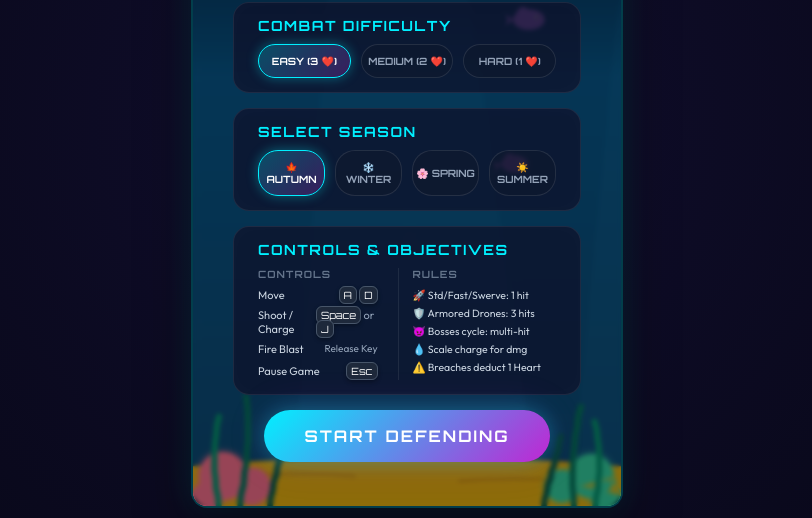
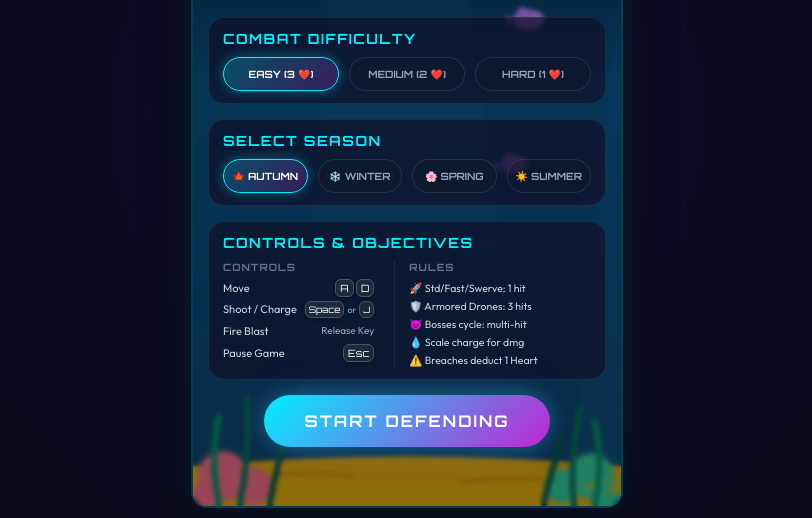
Before and after one commit to leunm/aqua-drones, a plain HTML site: page index.html in a window 1280 px wide. Shown: the part 285-803 px from the top of the page, without its empty margins (233-1045 px from the left). Drawn offline with Linux system fonts and the light colour scheme.

Commit message:
more spacing adjustments

```diff
--- a/index.html
+++ b/index.html
@@ -81,11 +81,11 @@
                                     </div>
                                 </li>
                                 <li>
-                                    <span>Shoot / Charge</span>
-                                    <div>
-                                        <span class="key-badge" style="padding: 2px 4px; font-size: 10px;">Space</span>
-                                        <span style="font-size: 11px; color: #94a3b8;">or</span>
-                                        <span class="key-badge" style="padding: 2px 4px; font-size: 10px;">J</span>
+                                    <span style="white-space: nowrap;">Shoot / Charge</span>
+                                    <div style="display: flex; align-items: center; gap: 3px; white-space: nowrap; flex-shrink: 0;">
+                                        <span class="key-badge" style="padding: 2px 3px; font-size: 9px;">Space</span>
+                                        <span style="font-size: 9px; color: #94a3b8;">or</span>
+                                        <span class="key-badge" style="padding: 2px 3px; font-size: 9px;">J</span>
                                     </div>
                                 </li>
                                 <li>
--- a/style.css
+++ b/style.css
@@ -123,7 +123,7 @@ canvas {
     flex-direction: column;
     justify-content: center; /* Center elements vertically now that they fit comfortably */
     align-items: center;
-    padding: 30px 40px;
+    padding: 30px 15px;
     z-index: 10;
     transition: opacity 0.3s ease, visibility 0.3s ease;
     overflow-y: auto; /* Fallback scrollbar if content overflows */
@@ -166,7 +166,7 @@ h1 {
     background: rgba(15, 15, 40, 0.7);
     border: 1px solid rgba(255, 255, 255, 0.08);
     border-radius: 16px;
-    padding: 14px 24px; /* Reduced from 24px 32px */
+    padding: 12px 14px; /* Reduced to widen interior content space */
     width: 100%;
     max-width: 440px;
     margin-bottom: 15px; /* Reduced from 30px */
@@ -587,7 +587,7 @@ h1 {
     }
 
     .menu-card {
-        padding: 10px 16px !important;
+        padding: 10px 12px !important;
         margin-bottom: 10px !important;
     }
 
```
